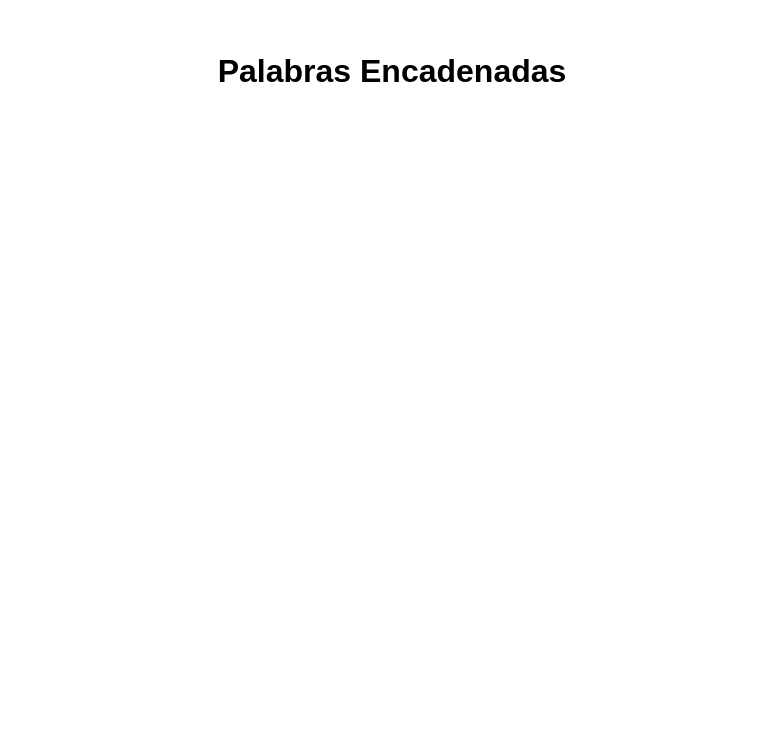
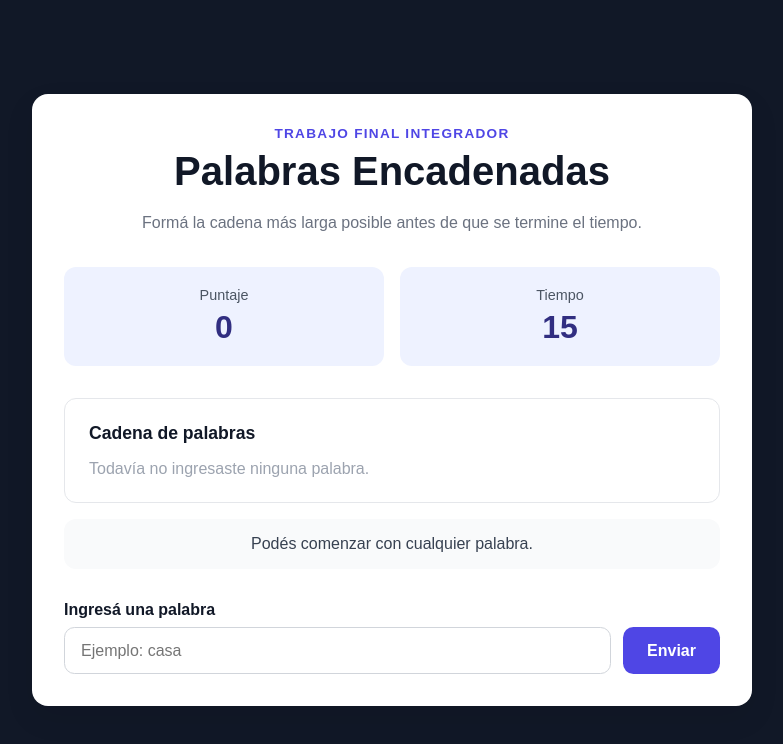
Before and after one commit to Alejandroadrianaguilar1999/unq-ui-alejandro-aguilar-trabajo-final, a React (Vite) app: page / in a window 1280 px wide. Shown: the top 744 px of the page, without its empty margins (248-1031 px from the left). Built offline with nearby package versions, Linux system fonts and the light colour scheme.

Commit message:
Creada interface principal del juego

```diff
--- a/src/App.css
+++ b/src/App.css
@@ -1,12 +1,173 @@
-body {
-  margin: 0;
-  font-family: Arial, Helvetica, sans-serif;
+#root {
+  min-height: 100vh;
 }
 
-main {
+.game {
+  min-height: 100vh;
+  display: flex;
+  justify-content: center;
+  align-items: center;
   padding: 2rem;
+  background-color: #111827;
 }
 
-h1 {
+.game__card {
+  width: 100%;
+  max-width: 720px;
+  padding: 2rem;
+  border-radius: 1rem;
+  background-color: #ffffff;
+  box-shadow: 0 12px 30px rgba(0, 0, 0, 0.08);
+}
+
+.game__header {
   text-align: center;
 }
+
+.game__eyebrow {
+  margin: 0 0 0.5rem;
+  font-size: 0.85rem;
+  font-weight: 700;
+  text-transform: uppercase;
+  letter-spacing: 0.08rem;
+  color: #4f46e5;
+}
+
+.game__header h1 {
+  margin: 0;
+  font-size: 2.5rem;
+  color: #111827;
+}
+
+.game__description {
+  max-width: 520px;
+  margin: 1rem auto 0;
+  line-height: 1.6;
+  color: #6b7280;
+}
+
+.game__status {
+  display: grid;
+  grid-template-columns: repeat(2, 1fr);
+  gap: 1rem;
+  margin-top: 2rem;
+}
+
+.game__status-card {
+  display: flex;
+  flex-direction: column;
+  align-items: center;
+  gap: 0.35rem;
+  padding: 1.25rem;
+  border-radius: 0.75rem;
+  background-color: #eef2ff;
+}
+
+.game__status-card span {
+  font-size: 0.9rem;
+  color: #4b5563;
+}
+
+.game__status-card strong {
+  font-size: 2rem;
+  color: #312e81;
+}
+
+.game__chain {
+  margin-top: 2rem;
+  padding: 1.5rem;
+  border: 1px solid #e5e7eb;
+  border-radius: 0.75rem;
+}
+
+.game__chain h2 {
+  margin: 0 0 1rem;
+  font-size: 1.1rem;
+  color: #111827;
+}
+
+.game__empty-message {
+  margin: 0;
+  color: #9ca3af;
+}
+
+.game__next-word {
+  margin-top: 1rem;
+  padding: 1rem;
+  border-radius: 0.75rem;
+  text-align: center;
+  background-color: #f9fafb;
+  color: #374151;
+}
+
+.game__next-word p {
+  margin: 0;
+}
+
+.game__form {
+  margin-top: 2rem;
+}
+
+.game__form label {
+  display: block;
+  margin-bottom: 0.5rem;
+  font-weight: 600;
+  color: #111827;
+}
+
+.game__form-controls {
+  display: flex;
+  gap: 0.75rem;
+}
+
+.game__form input {
+  flex: 1;
+  min-width: 0;
+  padding: 0.85rem 1rem;
+  border: 1px solid #d1d5db;
+  border-radius: 0.65rem;
+  font-size: 1rem;
+}
+
+.game__form input:focus {
+  outline: 2px solid #818cf8;
+  border-color: transparent;
+}
+
+.game__form button {
+  padding: 0.85rem 1.5rem;
+  border: 0;
+  border-radius: 0.65rem;
+  font-size: 1rem;
+  font-weight: 700;
+  color: #ffffff;
+  background-color: #4f46e5;
+  cursor: pointer;
+}
+
+.game__form button:hover {
+  background-color: #4338ca;
+}
+
+@media (max-width: 600px) {
+  .game {
+    align-items: flex-start;
+    padding: 1rem;
+  }
+
+  .game__card {
+    padding: 1.25rem;
+  }
+
+  .game__header h1 {
+    font-size: 2rem;
+  }
+
+  .game__form-controls {
+    flex-direction: column;
+  }
+
+  .game__form button {
+    width: 100%;
+  }
+}
--- a/src/App.tsx
+++ b/src/App.tsx
@@ -1,11 +1,60 @@
-import "./App.css";
+import './App.css';
 
 function App() {
-  return (
-      <main>
-        <h1>Palabras Encadenadas</h1>
-      </main>
-  );
+    return (
+        <main className="game">
+            <section className="game__card">
+                <header className="game__header">
+                    <p className="game__eyebrow">Trabajo Final Integrador</p>
+
+                    <h1>Palabras Encadenadas</h1>
+
+                    <p className="game__description">
+                        Formá la cadena más larga posible antes de que se termine el
+                        tiempo.
+                    </p>
+                </header>
+
+                <section className="game__status">
+                    <article className="game__status-card">
+                        <span>Puntaje</span>
+                        <strong>0</strong>
+                    </article>
+
+                    <article className="game__status-card">
+                        <span>Tiempo</span>
+                        <strong>15</strong>
+                    </article>
+                </section>
+
+                <section className="game__chain">
+                    <h2>Cadena de palabras</h2>
+
+                    <p className="game__empty-message">
+                        Todavía no ingresaste ninguna palabra.
+                    </p>
+                </section>
+
+                <section className="game__next-word">
+                    <p>Podés comenzar con cualquier palabra.</p>
+                </section>
+
+                <form className="game__form">
+                    <label htmlFor="word">Ingresá una palabra</label>
+
+                    <div className="game__form-controls">
+                        <input
+                            id="word"
+                            type="text"
+                            placeholder="Ejemplo: casa"
+                        />
+
+                        <button type="submit">Enviar</button>
+                    </div>
+                </form>
+            </section>
+        </main>
+    );
 }
 
 export default App;
--- a/src/index.css
+++ b/src/index.css
@@ -2,6 +2,13 @@
   box-sizing: border-box;
 }
 
+html {
+  font-family: Arial, Helvetica, sans-serif;
+  background-color: #f3f4f6;
+}
+
 body {
   margin: 0;
+  min-width: 320px;
+  min-height: 100vh;
 }
```
